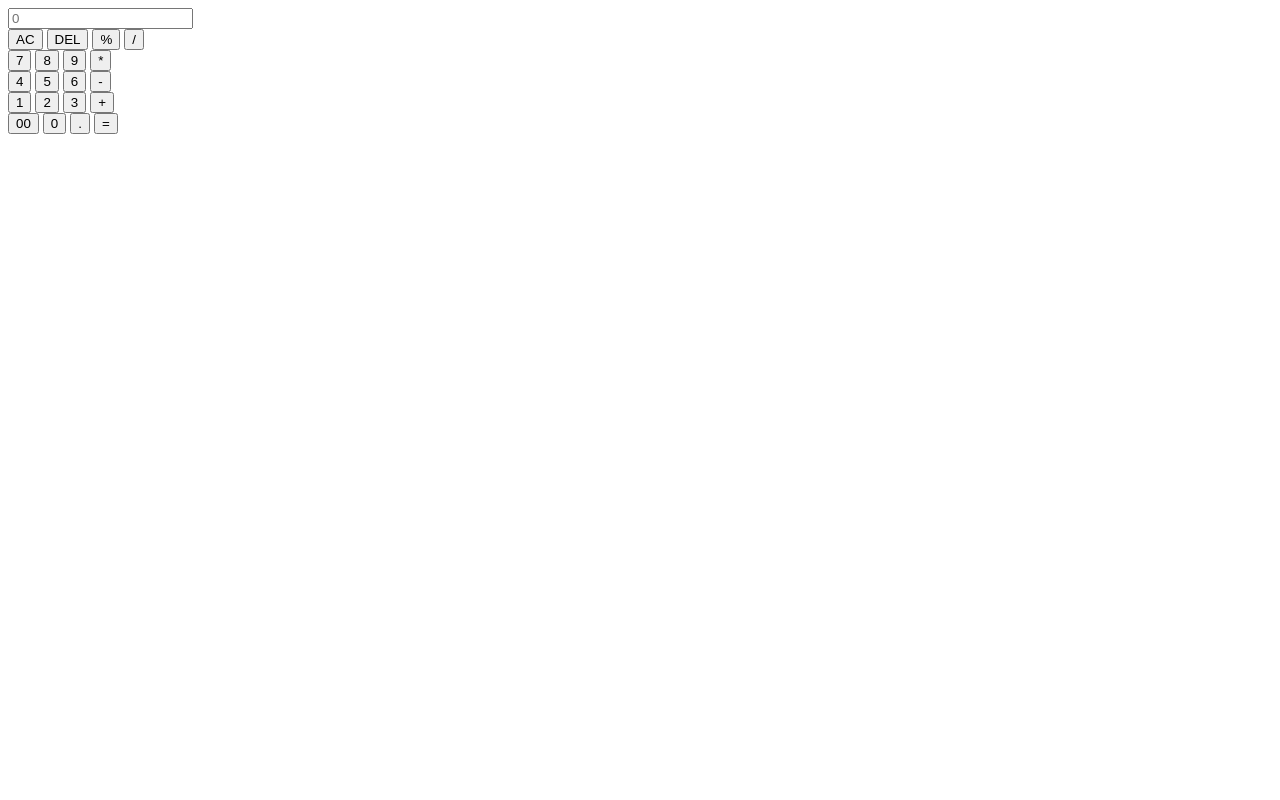
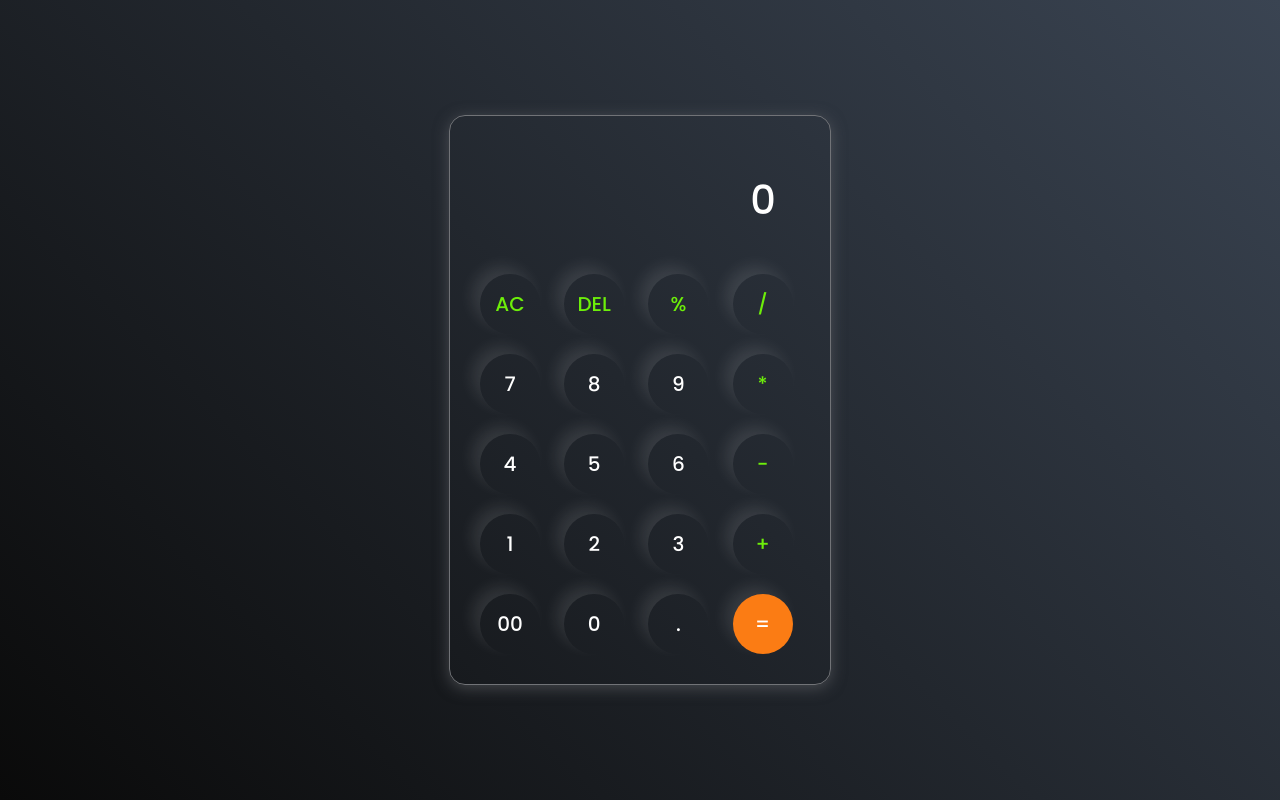
Before and after one commit to HirakSabui/Digital-Calculator, a plain HTML site: page index.html in a window 1280 px wide. Drawn offline with Linux system fonts and the light colour scheme.

Commit message:
Update index.html

```diff
--- a/index.html
+++ b/index.html
@@ -4,7 +4,7 @@
     <meta charset="UTF-8" />
     <meta http-equiv="X-UA-Compatible" content="IE=edge" />
     <meta name="viewport" content="width=device-width, initial-scale=1.0" />
-    <link rel="stylesheet" href="calculator.css" />
+    <link rel="stylesheet" href="style.css" />
     <title>Calculator - By Hirak</title>
   </head>
   <body>
```
